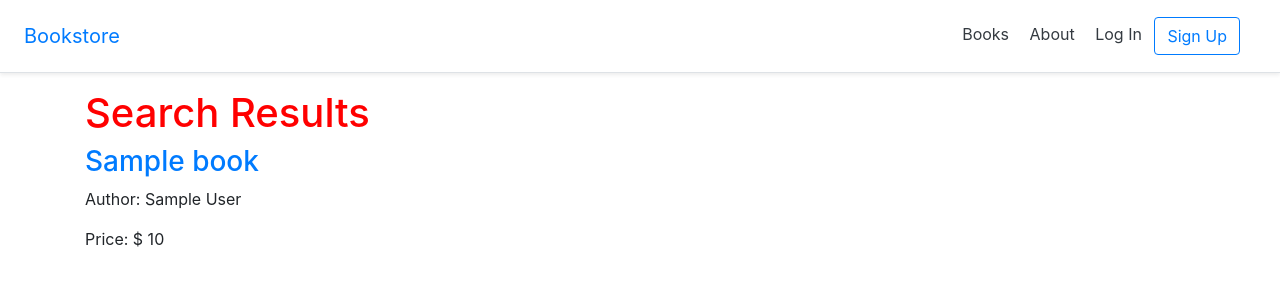
After one commit to forhadsidhu/book_store_project, a Django app: template books/templates/books/search_results.html in a window 1280 px wide. The commit adds this page. Shown: the top 300 px of the page. Run offline with Django 3.2, Linux system fonts and the light colour scheme; the template is opened without the code that fills it: most values are stand-ins (such as "Sample title", 1, 10 or a date in 2020); some libraries are stand-ins or nearby versions.

Commit message:
Search functionality added

```diff
--- a/books/books/urls.py
+++ b/books/books/urls.py
@@ -1,7 +1,8 @@
 from django.urls import  path
-from .views import BookListView,BookDetailView
+from .views import BookListView,BookDetailView,SearchResultsListView
 
 urlpatterns = [
     path('',BookListView.as_view(),name='book_list'),
     path('<uuid:pk>', BookDetailView.as_view(), name='book_detail'),
+    path('search/',SearchResultsListView.as_view(),name='search_results'),
 ]
--- /dev/null
+++ b/books/templates/books/search_results.html
@@ -0,0 +1,12 @@
+{% extends '_base.html' %}
+{% block title %}Search{% endblock title %}
+{% block content %}
+<h1>Search Results</h1>
+{% for book in book_list %}
+<div>
+<h3><a href="{{ book.get_absolute_url }}">{{ book.title }}</a></h3>
+<p>Author: {{ book.author }}</p>
+<p>Price: $ {{ book.price }}</p>
+</div>
+{% endfor %}
+{% endblock content %}
```
Also changed, not shown: books/books/views.py (+20 -4 lines), books/templates/home.html (+7 -0 lines), books/media/covers/cover_image_d8LEnJl.jpg (added).
